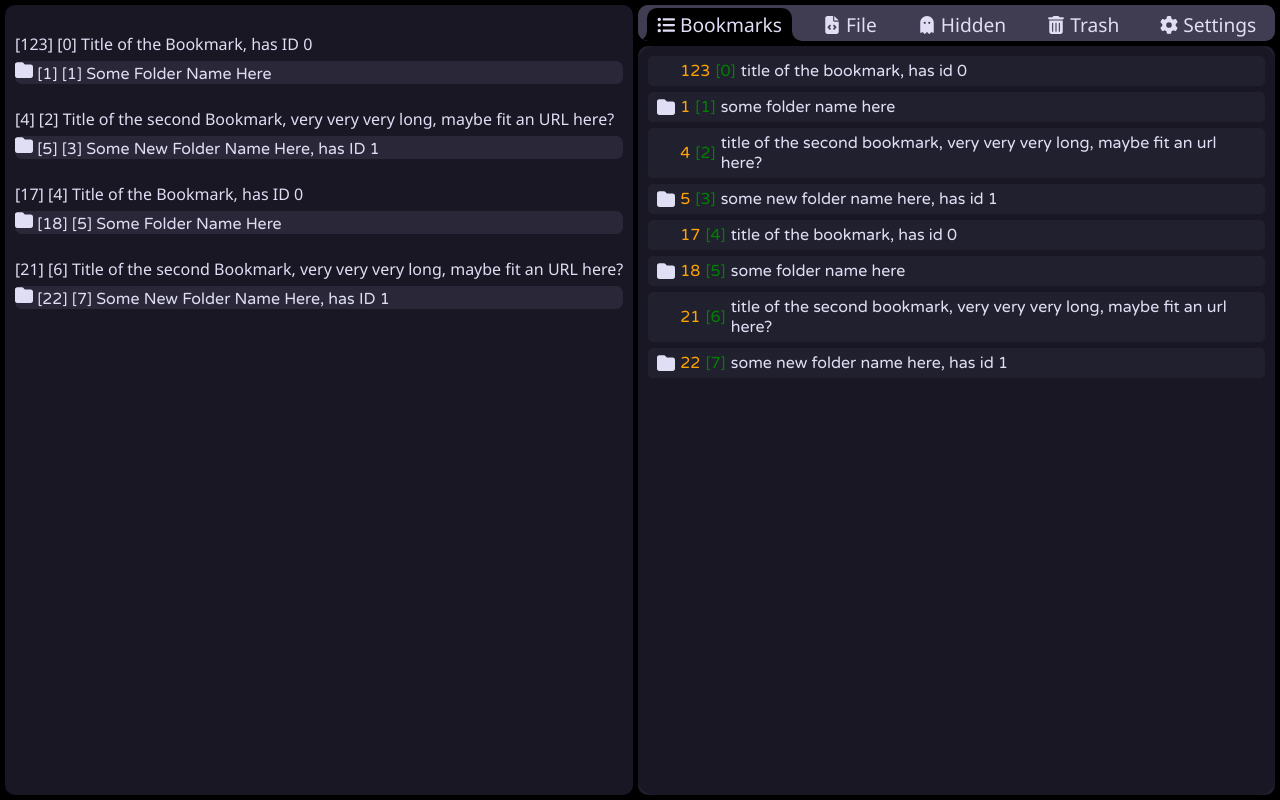
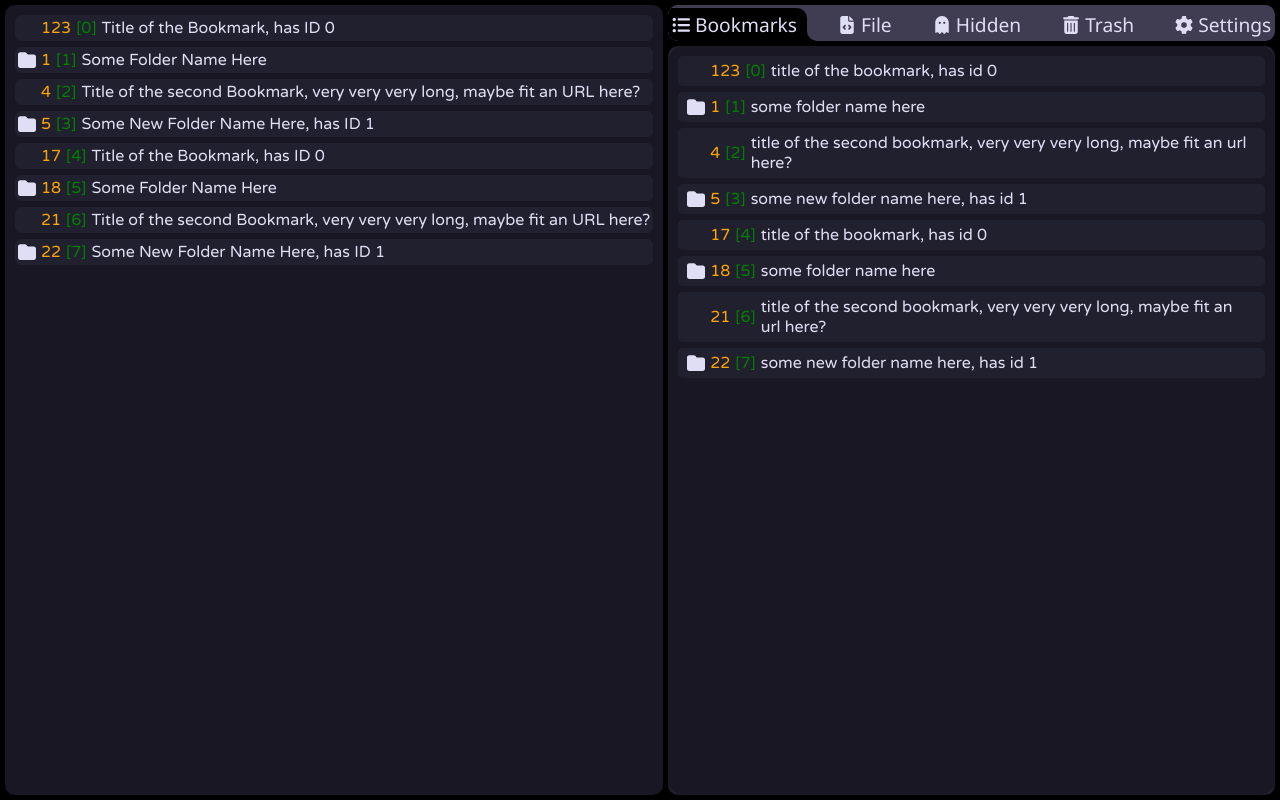
Before and after one commit to MiiNK1Y/bookies, a Vue app in the folder front-end/: page /browser/bookmarks in a window 1280 px wide. Built offline with nearby package versions, Linux system fonts and the light colour scheme.

Commit message:
checkpoint

```diff
--- a/front-end/src/components/browser/node/Node.vue
+++ b/front-end/src/components/browser/node/Node.vue
@@ -5,11 +5,7 @@ import { ref, computed } from 'vue';
 import NodeHead from './NodeHead.vue';
 import NodeHoverZone from './NodeHoverZone.vue';
 import { stateRefs } from '@/stores/folderTree.js';
-import {
-  setBackgroundColor,
-  rmBackgroundColor,
-  dragMode
-} from '../BrowserMoveTreeItem.js';
+import { setBackgroundColor, rmBackgroundColor, dragMode, onDrop } from '../BrowserMoveTreeItem.js';
 
 
 const props = defineProps({
@@ -33,30 +29,19 @@ const props = defineProps({
 });
 
 
-const hoveringThis = ref(false);
-
-
 const children = ref({
-  show: false, // maybe expression to add enableTree here?
+  show: false,
   exists: computed(() => props.node.Bookmarks),
   icon: computed(() => children.value.show
     ? "/src/assets/icons/folder-open-solid.svg"
     : "/src/assets/icons/folder-solid.svg"
   )
 });
-
-
-const thisNodeIsSelected = computed(() =>
-  stateRefs.value.selectedItem == props.node.Id
-);
 </script>
 
 
 <template>
   <div
-    @mouseover="hoveringThis = thisNodeIsSelected ? false : true"
-    @mouseleave="hoveringThis = false"
-    :class="{ 'inactive-hover': hoveringThis }"
     class="wrapper">
 
     <NodeHoverZone
@@ -65,13 +50,14 @@ const thisNodeIsSelected = computed(() =>
       :id="node.Id"
       :parentId="parentId"
       :showChildren="children.show"
-      @show-children="children.value.show = true"
+      @show-children="children.show = true"
     />
 
     <!-- Bookmark. -->
     <NodeHead
       v-if="node.Type === 'Bookmark'"
-      :node="node" >
+      :node="node"
+      :showingChildren="children.show">
 
       <template #id>{{ node.Id }}</template>
       <template #index>{{ index }}</template>
@@ -87,14 +73,15 @@ const thisNodeIsSelected = computed(() =>
       @drop.prevent.stop="onDrop($event, node.Id);
         rmBackgroundColor($event);"
       :class="{ 'folder-padding': children.show }"
-      class="node folder drop-zone prevent-select" >
+      class="folder drop-zone" >
 
       <NodeHead
-        :node="node" >
+        :node="node"
+        :showingChildren="children.show">
 
         <template #icon>
           <img
-            @click.stop="$emit('showChildren')"
+            @click.stop="children.show = !children.show"
             :src="children.icon"
             draggable="false"
           />
@@ -106,7 +93,7 @@ const thisNodeIsSelected = computed(() =>
 
       <Node
         v-show="enableTree && children.show"
-        v-for="(child, index) in node.Bookmark"
+        v-for="(child, index) in node.Bookmarks"
         :key="child.Id"
         :node="child"
         :index="index"
@@ -121,23 +108,32 @@ const thisNodeIsSelected = computed(() =>
 <style scoped>
 div.wrapper {
   position: relative;
+  border-radius: 7px;
   padding: 3px;
+  font-family: var(--bks-big-text);
+  cursor: default;
+  user-select: none;
 }
 
-div.node {
+div.folder {
   border-radius: 7px;
-  font-family: var(--bks-big-text);
-  cursor: default;
+  background-color: hsla(248deg, 13%, 36%, 0.3);
 }
 
-div.folder { background-color: hsla(248deg, 13%, 36%, 0.3); }
-div.child { margin-left: 20px; }
+div.folder-padding {
+  padding: 2px;
+}
+
+div.folder-open {
+  padding: 3px 7px;
+}
 
 /* 'dragover' style applied from 'MoveTreeItem.js' */
-div.drop-zone.dragover { background-color: var(--rp-highlight-high); }
+div.drop-zone.dragover {
+  background-color: var(--rp-highlight-high);
+}
 
-div.inactive-hover {
-  background-color: var(--ct-surface_0);
-  cursor: default;
+div.child {
+  margin-left: 20px;
 }
 </style>
--- a/front-end/src/components/browser/node/NodeHead.vue
+++ b/front-end/src/components/browser/node/NodeHead.vue
@@ -11,16 +11,25 @@ const props = defineProps({
     type: Object,
     required: true
   },
+  showingChildren: {
+    type: Boolean,
+    required: true
+  }
 });
 
 
-const hoveringThis = ref(false);
+const hovering = ref(false);
 
 
 function selectThisNode() {
   stateRefs.value.selectedItem = props.node.Id;
-  hovering.value.item = false;
+  hovering.value = false;
 }
+
+
+const thisNodeIsSelected = computed(() =>
+  stateRefs.value.selectedItem == props.node.Id
+);
 
 
 const style = ref({
@@ -43,38 +52,64 @@ const nodeStyle = () => {
 
 <template>
   <div
+    @mouseover="hovering = true"
+    @mouseleave="hovering = false"
     @dragstart="startDrag($event, node)"
     @dragend="onDragEnd($event)"
     @click="selectThisNode()"
-    :class="nodeStyle"
-    draggable="true" >
+    :class="{ 'inactive-hover': hovering && !thisNodeIsSelected }"
+    draggable="true"
+    class="wrapper" >
 
       <slot name="icon">
         <div class="favicon-placeholder"></div>
       </slot>
 
-      <span class="id">
-        [<slot name="id"></slot>]
-      </span>
+      <div class="id">
+        <slot name="id"></slot>
+      </div>
 
-      <span class="index">
+      <div class="index">
         [<slot name="index"></slot>]
-      </span>
+      </div>
 
-      <span class="title">
-        <slot name="title"></slot>
-      </span>
+      <slot name="title"></slot>
+
   </div>
 </template>
 
 
 <style scoped>
+div.wrapper {
+  display: flex;
+  flex-direction: row;
+  align-items: center;
+  gap: 5px;
+  padding: 5px 9px;
+  background-color: var(--rp-highlight-low);
+  user-select: none;
+}
+
 div.favicon-placeholder {
   width: 18px;
   height: 18px;
 }
 
-div.prevent-select {
-  user-select: none;
+div.id {
+  color: orange;
+}
+
+div.index {
+  color: green;
+}
+
+div.inactive-hover {
+  background-color: var(--ct-surface_0);
+  color: var(--rp-iris);
+  cursor: default;
+}
+
+div.folder-open {
+  padding: 3px 7px;
 }
 </style>
--- a/front-end/src/components/browser/node/NodeHoverZone.vue
+++ b/front-end/src/components/browser/node/NodeHoverZone.vue
@@ -118,31 +118,39 @@ const topBottomMaskClass = computed(() => {
 
 
 <style scoped>
+div.bookmark-mask { height: 50%; }
+div.folder-mask { height: 5px; }
+
 div.hover-mask {
   background-color: gray;
-  opacity: 0.2;
+  opacity: 0.5;
 
+  z-index: 10;
   position: absolute;
   height: 100%;
   width: 100%;
 }
 
+div.folder-hover-to-open-mask {
+  top: 50%;
+  left: 50%;
+  transform: translate(-50%, -50%);
+  height: 70%;
+}
+
 div.top-mask {
   background-color: green;
-  opacity: 0.2;
+  opacity: 0.5;
 
   top: 0;
 }
 
 div.bottom-mask {
   background-color: blue;
-  opacity: 0.2;
+  opacity: 0.5;
 
   bottom: 0;
 }
-
-div.bookmark-mask { height: 50%; }
-div.folder-mask { height: 5px; }
 
 div.folder-hover-to-open-mask {
   top: 50%;
```
